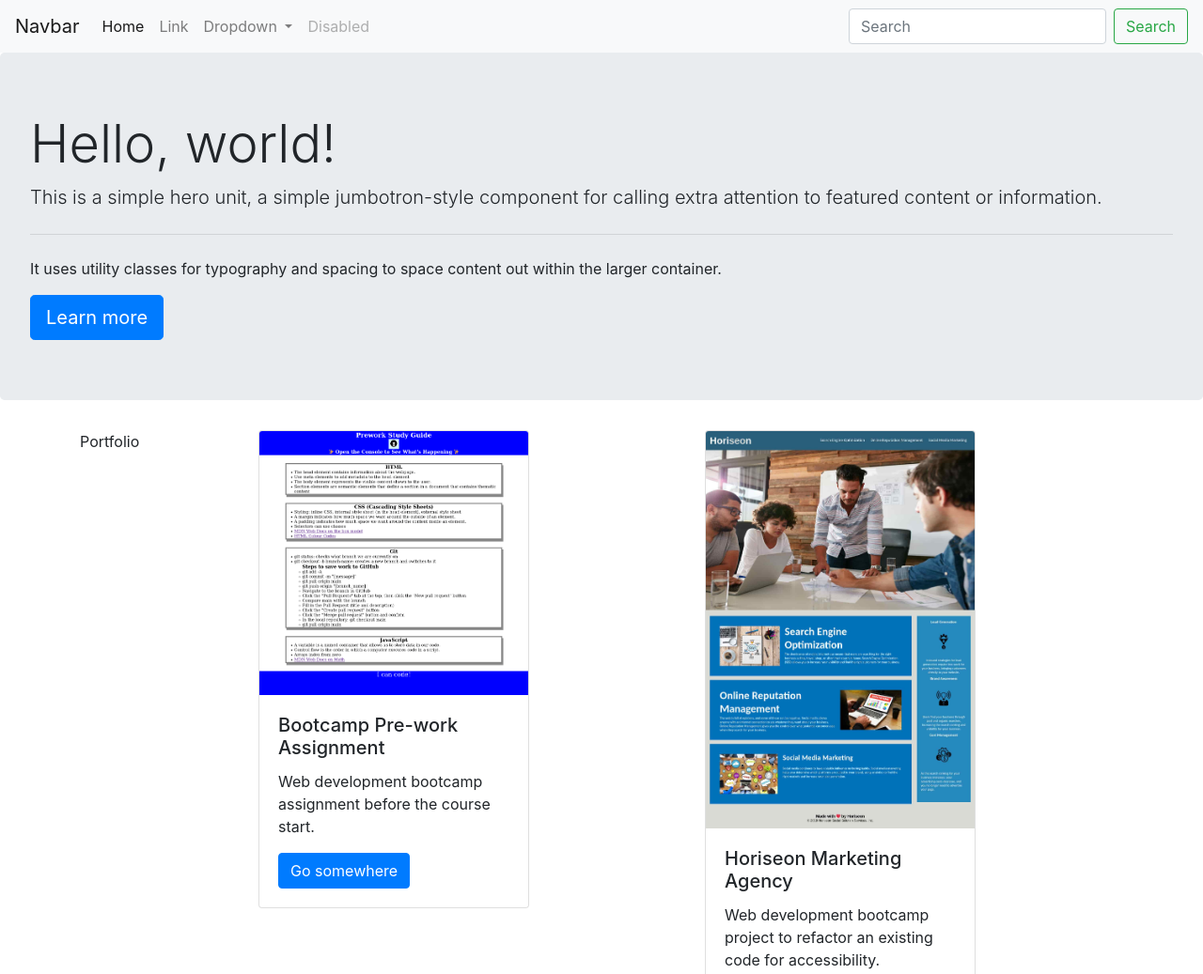
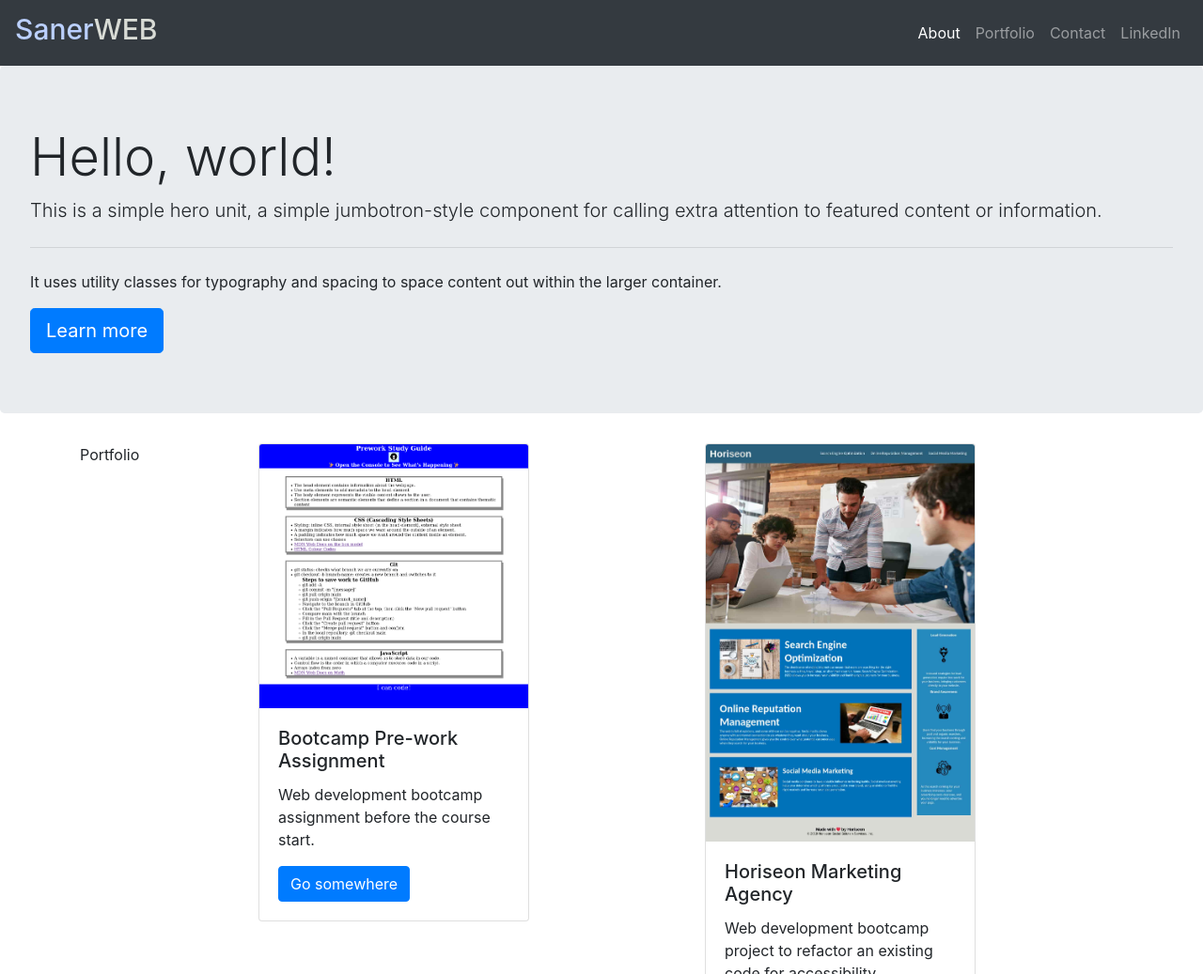
Before and after one commit to stansaner/Bootstrap-Portfolio, a plain HTML site: page index.html in a window 1280 px wide. Shown: the top 1037 px of the page at 94% size. Drawn offline with nearby package versions, Linux system fonts and the light colour scheme.

Commit message:
Customized navbar

```diff
--- a/index.html
+++ b/index.html
@@ -12,21 +12,28 @@
 
 </head>
 <body>
-    <!-- Navigation -->
-    <nav class="navbar navbar-expand-lg navbar-light bg-light">
-        <a class="navbar-brand" href="#">Navbar</a>
+
+  <!-- Navigation bar -->
+  <nav class="navbar navbar-expand-lg navbar-dark bg-dark">
+    <a class="navbar-brand" href="#"><h1 style="color:#BBD0FF; font-size: 30px;">Saner<span class="web" style="color: #d9dcd6; font-size: 30px;">WEB</span></h1></a>
     <button class="navbar-toggler" type="button" data-toggle="collapse" data-target="#navbarSupportedContent" aria-controls="navbarSupportedContent" aria-expanded="false" aria-label="Toggle navigation">
       <span class="navbar-toggler-icon"></span>
     </button>
-
     <div class="collapse navbar-collapse" id="navbarSupportedContent">
-          <ul class="navbar-nav mr-auto">
+      <ul class="navbar-nav ml-auto">
         <li class="nav-item active">
-              <a class="nav-link" href="#">Home <span class="sr-only">(current)</span></a>
+          <a class="nav-link" href="#About">About<span class="sr-only">(current)</span></a>
         </li>
         <li class="nav-item">
-              <a class="nav-link" href="#">Link</a>
+          <a class="nav-link" href="#Portfolio">Portfolio</a>
         </li>
+        <li class="nav-item">
+          <a class="nav-link" href="#Contact">Contact</a>
+        </li>
+        <li class="nav-item">
+          <a class="nav-link" href="https://www.linkedin.com/in/ssaner" target="_blank">LinkedIn</a>
+        </li>
+        <!--
         <li class="nav-item dropdown">
           <a class="nav-link dropdown-toggle" href="#" role="button" data-toggle="dropdown" aria-expanded="false">
             Dropdown
@@ -45,19 +52,20 @@
       <form class="form-inline my-2 my-lg-0">
         <input class="form-control mr-sm-2" type="search" placeholder="Search" aria-label="Search">
         <button class="btn btn-outline-success my-2 my-sm-0" type="submit">Search</button>
-          </form>
+      </form>  -->
     </div>
   </nav>
 
   <main>
         <!-- Hero section -->
-        <div class="jumbotron">
+        <section id="About" class="jumbotron">
           <h1 class="display-4">Hello, world!</h1>
           <p class="lead">This is a simple hero unit, a simple jumbotron-style component for calling extra attention to featured content or information.</p>
           <hr class="my-4">
           <p>It uses utility classes for typography and spacing to space content out within the larger container.</p>
           <a class="btn btn-primary btn-lg" href="#" role="button">Learn more</a>
-        </div>
+        </section>
+
 
       <!-- Work / Portfolio section -->
         <section id="Portfolio" class="container">
@@ -134,7 +142,7 @@
     <section id="Contact" class="container">
       <div class="row">
         <div class="col-2">
-          About me
+          Contact
         </div>
         <div class="col-10">
           <p>
```
Also changed, not shown: assets/css/style.css (+20 -0 lines). Lines whose indentation alone changed are shown as unchanged.
